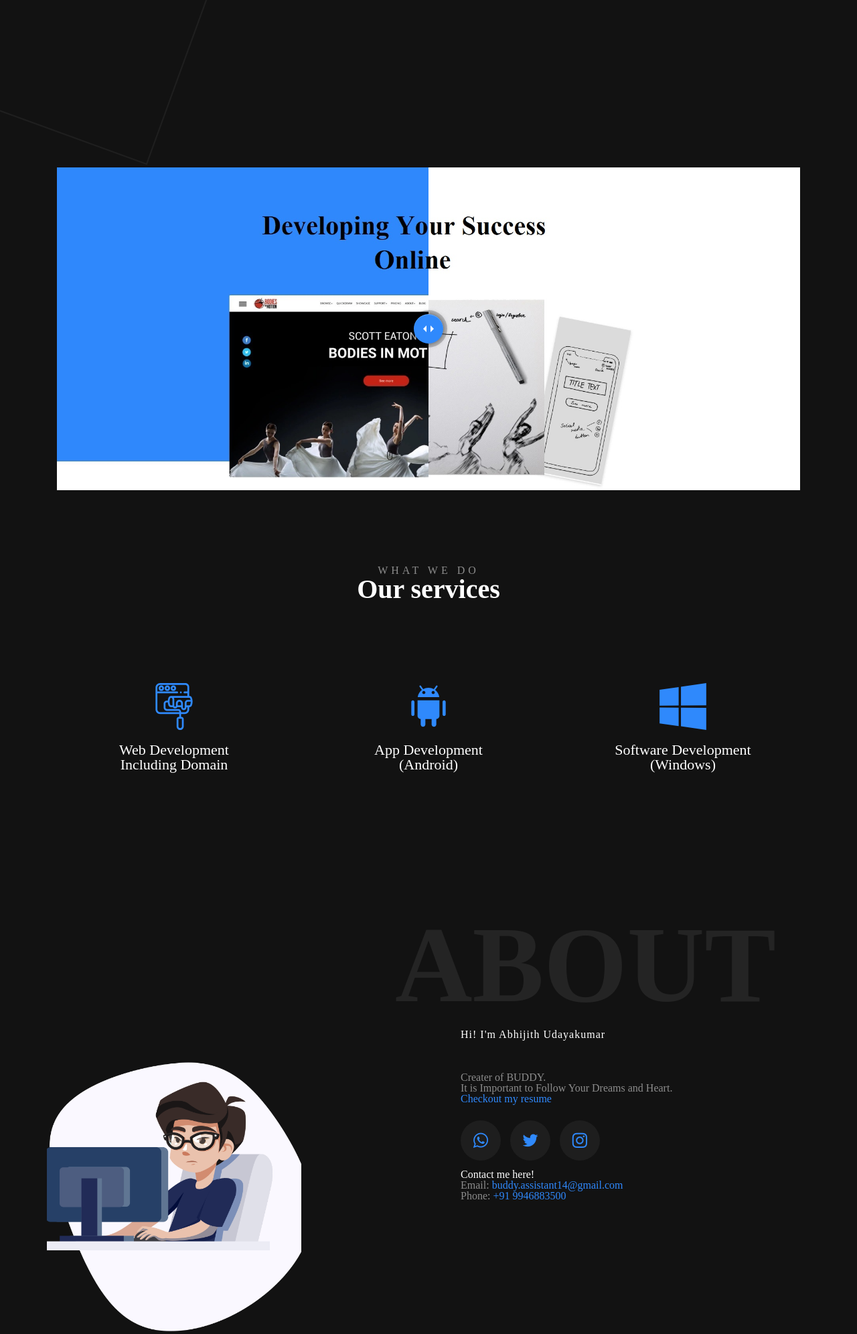
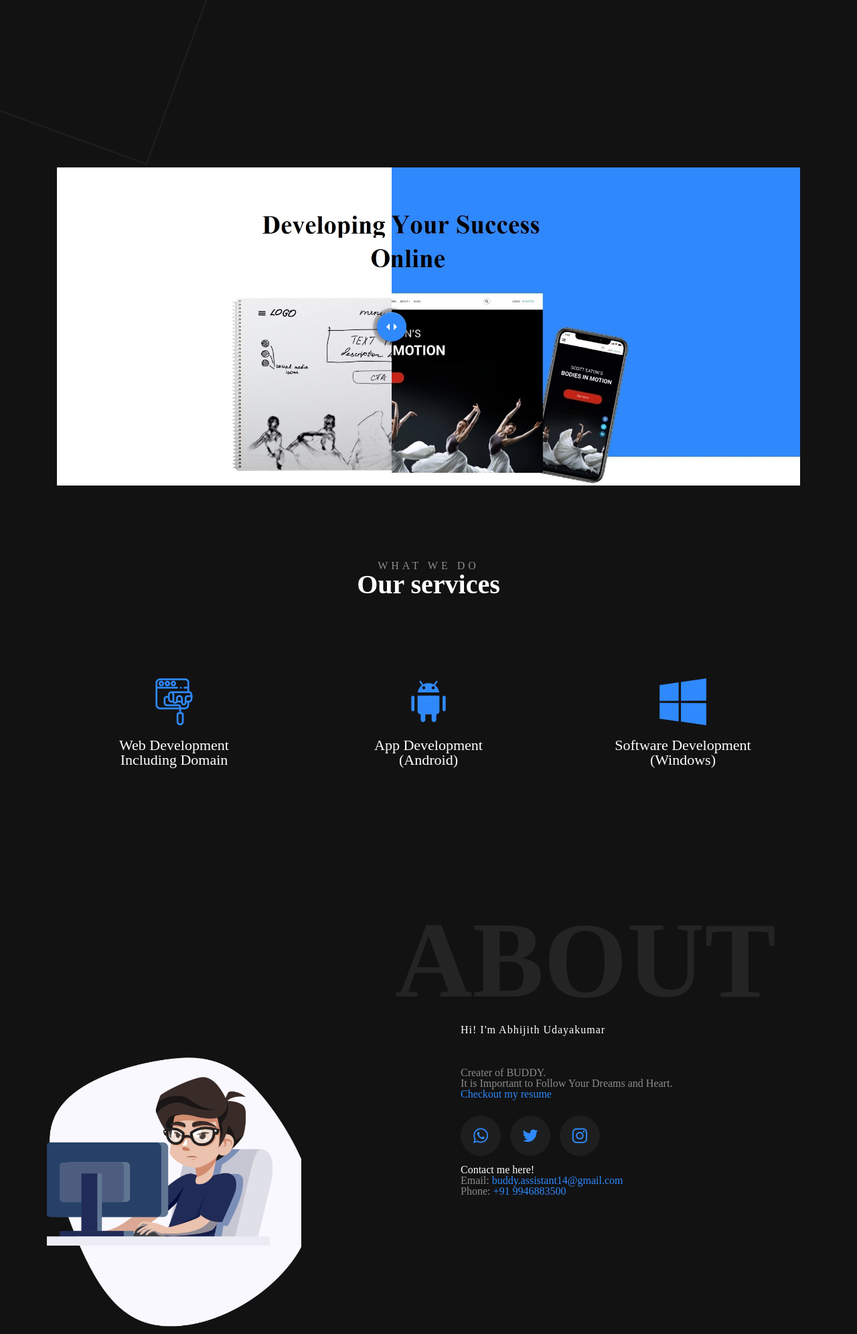
Before and after one commit to Abhijith14/Buddy-Developer-Launch, a PHP site: page /index.php in a window 1280 px wide. Shown: the part 710-2702 px from the top of the page at 67% size. Run offline with PHP 8.4, Linux system fonts and the light colour scheme; some libraries are stand-ins or nearby versions; some web fonts are replaced.

Commit message:
Change 1

```diff
--- a/cssS/style.css
+++ b/cssS/style.css
@@ -89,7 +89,7 @@ header {
   left: 0;
 }
 .is-visible .cd-resize-img {
-  width: 50%;
+  width: 45%;
   /* bounce in animation of the modified image */
   -webkit-animation: cd-bounce-in 0.7s;
   -moz-animation: cd-bounce-in 0.7s;
@@ -104,7 +104,7 @@ header {
     width: 55%;
   }
   100% {
-    width: 50%;
+    width: 45%;
   }
 }
 @-moz-keyframes cd-bounce-in {
@@ -115,7 +115,7 @@ header {
     width: 55%;
   }
   100% {
-    width: 50%;
+    width: 45%;
   }
 }
 @keyframes cd-bounce-in {
@@ -126,7 +126,7 @@ header {
     width: 55%;
   }
   100% {
-    width: 50%;
+    width: 45%;
   }
 }
 .cd-handle {
@@ -134,7 +134,7 @@ header {
   height: 44px;
   width: 44px;
   /* center the element */
-  left: 50%;
+  left: 45%;
   top: 50%;
   margin-left: -22px;
   margin-top: -22px;
--- a/index.html
+++ b/index.html
@@ -127,10 +127,10 @@
       <!-- END slider -->
 		<div class="container" style="text-align:center;">
 		<figure class="cd-image-container">
-			<img src="images/before-2.jpg" alt="Original Image">
+			<img src="images/before-1.jpg" alt="Original Image">
 			<span class="cd-image-label" style="color:red;" data-type="original"></span>
 			<div class="cd-resize-img"> <!-- the resizable image on top -->
-				<img src="images/before-1.jpg" alt="Modified Image">
+				<img src="images/before-2.jpg" alt="Modified Image">
 				<span class="cd-image-label" style="color:red;" data-type="modified"></span>
 			</div>
 			<span class="cd-handle"></span>
```
